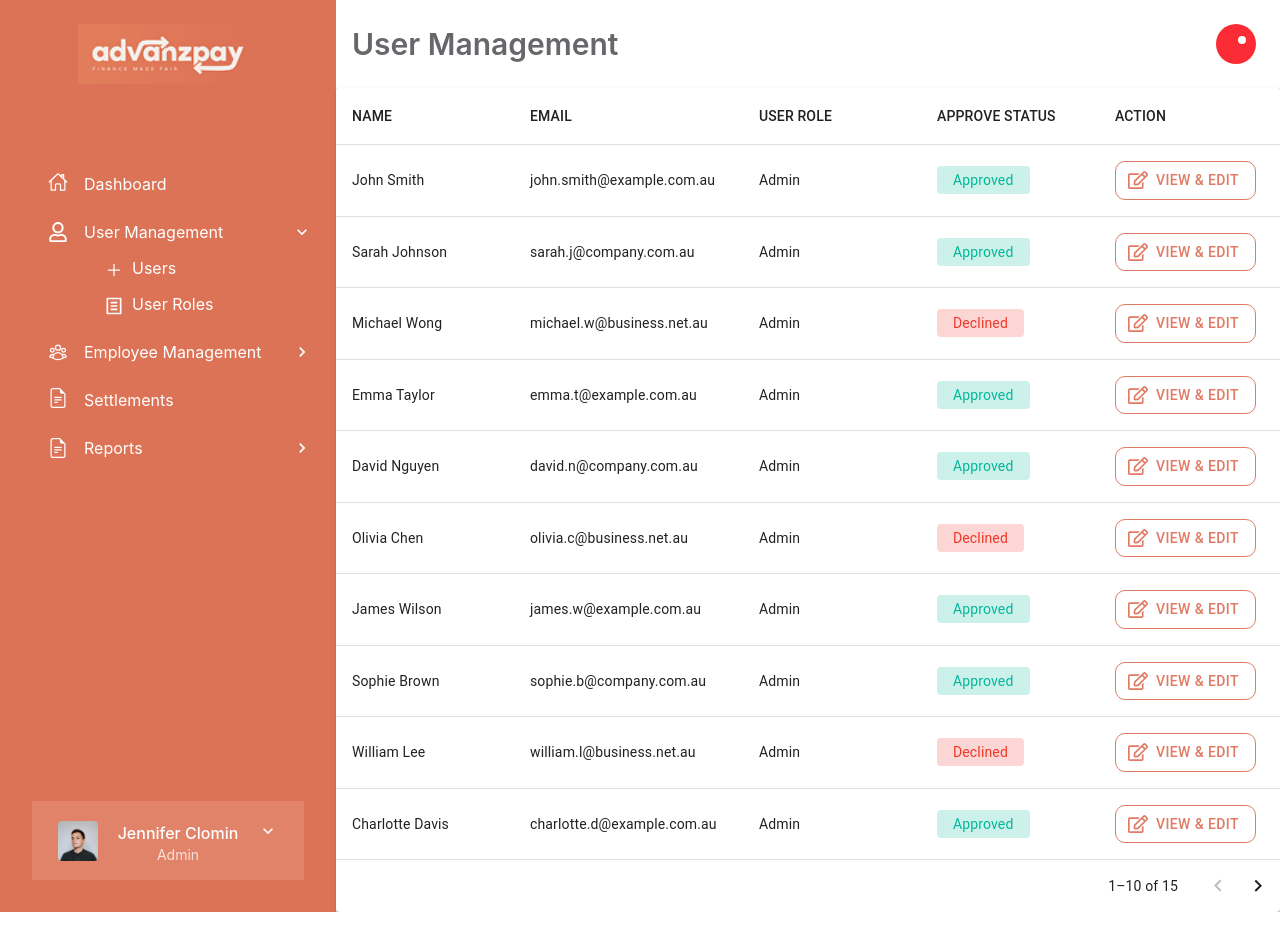
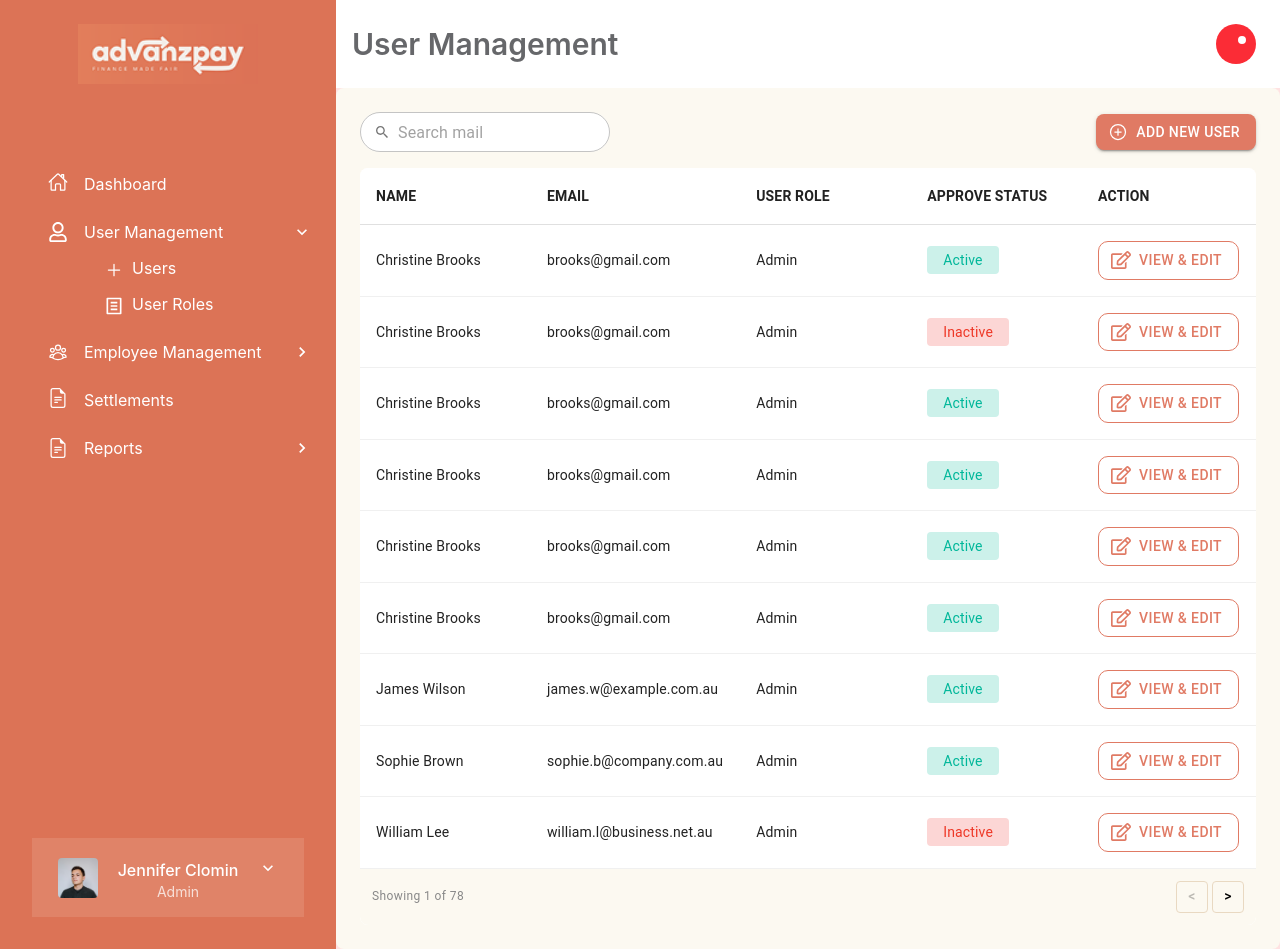
Before and after one commit to Bawantha-Wick/AdvanzPayEmployer, a React (Vite) app: page /app/users in a window 1280 px wide. Before the commit the page ends 912 px from the top, so only its background shows below. Built offline with nearby package versions, Linux system fonts and the light colour scheme; some icons are missing.

Commit message:
feat: add search functionality and user addition button to user management table

```diff
--- a/src/components/users/Users.tsx
+++ b/src/components/users/Users.tsx
@@ -5,12 +5,14 @@
 import TableCell from '@mui/material/TableCell';
 import TableContainer from '@mui/material/TableContainer';
 import TableHead from '@mui/material/TableHead';
-import TablePagination from '@mui/material/TablePagination';
 import TableRow from '@mui/material/TableRow';
 import Button from '@mui/material/Button';
 import Box from '@mui/material/Box';
 import Typography from '@mui/material/Typography';
 import { FaRegEdit } from 'react-icons/fa';
+import { InputAdornment, TextField } from '@mui/material';
+import { IoMdSearch } from 'react-icons/io';
+import { IoAddCircleOutline } from 'react-icons/io5';
 
 interface Column {
   id: 'name' | 'code' | 'email' | 'userRole' | 'isApproved' | 'action';
@@ -41,12 +43,12 @@
 }
 
 const rows = [
-  createData('AU001', 'John Smith', 'john.smith@example.com.au', 'Admin', true),
-  createData('AU002', 'Sarah Johnson', 'sarah.j@company.com.au', 'Admin', true),
-  createData('AU003', 'Michael Wong', 'michael.w@business.net.au', 'Admin', false),
-  createData('AU004', 'Emma Taylor', 'emma.t@example.com.au', 'Admin', true),
-  createData('AU005', 'David Nguyen', 'david.n@company.com.au', 'Admin', true),
-  createData('AU006', 'Olivia Chen', 'olivia.c@business.net.au', 'Admin', false),
+  createData('AU001', 'Christine Brooks', 'brooks@gmail.com', 'Admin', true),
+  createData('AU002', 'Christine Brooks', 'brooks@gmail.com', 'Admin', false),
+  createData('AU003', 'Christine Brooks', 'brooks@gmail.com', 'Admin', true),
+  createData('AU004', 'Christine Brooks', 'brooks@gmail.com', 'Admin', true),
+  createData('AU005', 'Christine Brooks', 'brooks@gmail.com', 'Admin', true),
+  createData('AU006', 'Christine Brooks', 'brooks@gmail.com', 'Admin', true),
   createData('AU007', 'James Wilson', 'james.w@example.com.au', 'Admin', true),
   createData('AU008', 'Sophie Brown', 'sophie.b@company.com.au', 'Admin', true),
   createData('AU009', 'William Lee', 'william.l@business.net.au', 'Admin', false),
@@ -58,25 +60,59 @@
   createData('AU015', 'Lucas Turner', 'lucas.t@business.net.au', 'Admin', true)
 ];
 
-export default function StickyHeadTable() {
+export default function Users() {
   const [page, setPage] = React.useState(0);
-  const [rowsPerPage, setRowsPerPage] = React.useState(10);
+  const [rowsPerPage] = React.useState(9);
+  const [searchTerm, setSearchTerm] = React.useState('');
 
   const handleChangePage = (_event: unknown, newPage: number) => {
     setPage(newPage);
   };
 
-  const handleChangeRowsPerPage = (event: React.ChangeEvent<HTMLInputElement>) => {
-    setRowsPerPage(+event.target.value);
-    setPage(0);
-  };
+  return (
+    <Box sx={{ width: '100%', bgcolor: '#fcf9f1', borderRadius: 2, p: 3 }}>
+      <Box sx={{ display: 'flex', justifyContent: 'space-between', alignItems: 'center', mb: 2 }}>
+        <TextField
+          placeholder="Search mail"
+          size="small"
+          value={searchTerm}
+          onChange={(e) => setSearchTerm(e.target.value)}
+          sx={{
+            width: '250px',
+            '& .MuiOutlinedInput-root': {
+              borderRadius: '20px',
+              backgroundColor: '#ffffff'
+            }
+          }}
+          InputProps={{
+            startAdornment: (
+              <InputAdornment position="start">
+                <IoMdSearch />
+              </InputAdornment>
+            )
+          }}
+        />
 
-  return (
-    <Paper sx={{ width: '100%', overflow: 'hidden' }}>
-      <TableContainer sx={{}}>
+        <Button
+          variant="contained"
+          startIcon={<IoAddCircleOutline />}
+          sx={{
+            borderRadius: '8px',
+            backgroundColor: '#e07a64',
+            '&:hover': {
+              backgroundColor: '#d06954'
+            }
+          }}
+        >
+          Add new user
+        </Button>
+      </Box>
+
+      <Paper sx={{ width: '100%', overflow: 'hidden', boxShadow: 'none', borderRadius: 2 }}>
+        <TableContainer>
           <Table stickyHeader aria-label="sticky table">
             <TableHead>
-            <TableRow>
+              <TableRow sx={{ '& th': { fontWeight: 'bold', backgroundColor: '#ffffff' } }}>
                 {columns.map((column) => (
                   <TableCell key={column.id} align={column.align} style={{ minWidth: column.minWidth }}>
                     {column.label}
@@ -87,7 +123,7 @@
             <TableBody>
               {rows.slice(page * rowsPerPage, page * rowsPerPage + rowsPerPage).map((row) => {
                 return (
-                <TableRow hover role="checkbox" tabIndex={-1} key={row.code}>
+                  <TableRow hover role="checkbox" tabIndex={-1} key={row.code} sx={{ '& td': { borderColor: '#f0f0f0' } }}>
                     <TableCell key="name">{row.name}</TableCell>
                     <TableCell key="email">{row.email}</TableCell>
                     <TableCell key="userRole">{row.userRole}</TableCell>
@@ -102,7 +138,7 @@
                           borderRadius: 1
                         }}
                       >
-                      <Typography variant="body2">{row.isApproved ? 'Approved' : 'Declined'}</Typography>
+                        <Typography variant="body2">{row.isApproved ? 'Active' : 'Inactive'}</Typography>
                       </Box>
                     </TableCell>
                     <TableCell key="action">
@@ -131,7 +167,71 @@
             </TableBody>
           </Table>
         </TableContainer>
-      <TablePagination component="div" count={rows.length} rowsPerPage={rowsPerPage} page={page} onPageChange={handleChangePage} onRowsPerPageChange={handleChangeRowsPerPage} rowsPerPageOptions={[]} />
+        <Box
+          sx={{
+            display: 'flex',
+            justifyContent: 'space-between',
+            alignItems: 'center',
+            p: 1.5,
+            backgroundColor: '#fcf9f1',
+            borderBottomLeftRadius: '8px',
+            borderBottomRightRadius: '8px'
+          }}
+        >
+          <Typography
+            variant="caption"
+            sx={{
+              fontSize: '12px',
+              color: '#888888',
+              fontWeight: 400
+            }}
+          >
+            Showing 1 of 78
+          </Typography>
+          <Box sx={{ display: 'flex', gap: 0.5 }}>
+            <Button
+              disabled={page === 0}
+              onClick={(e) => handleChangePage(e, page - 1)}
+              sx={{
+                minWidth: '32px',
+                minHeight: '32px',
+                height: '32px',
+                width: '32px',
+                padding: 0,
+                border: '1px solid #e9d9c2',
+                borderRadius: '4px',
+                color: '#000',
+                backgroundColor: 'transparent',
+                '&:hover': {
+                  backgroundColor: 'rgba(0, 0, 0, 0.04)'
+                }
+              }}
+            >
+              &lt;
+            </Button>
+            <Button
+              disabled={page >= Math.ceil(rows.length / rowsPerPage) - 1}
+              onClick={(e) => handleChangePage(e, page + 1)}
+              sx={{
+                minWidth: '32px',
+                minHeight: '32px',
+                height: '32px',
+                width: '32px',
+                padding: 0,
+                border: '1px solid #e9d9c2',
+                borderRadius: '4px',
+                color: '#000',
+                backgroundColor: 'transparent',
+                '&:hover': {
+                  backgroundColor: 'rgba(0, 0, 0, 0.04)'
+                }
+              }}
+            >
+              &gt;
+            </Button>
+          </Box>
+        </Box>
       </Paper>
+    </Box>
   );
 }
```
Lines whose indentation alone changed are shown as unchanged.
